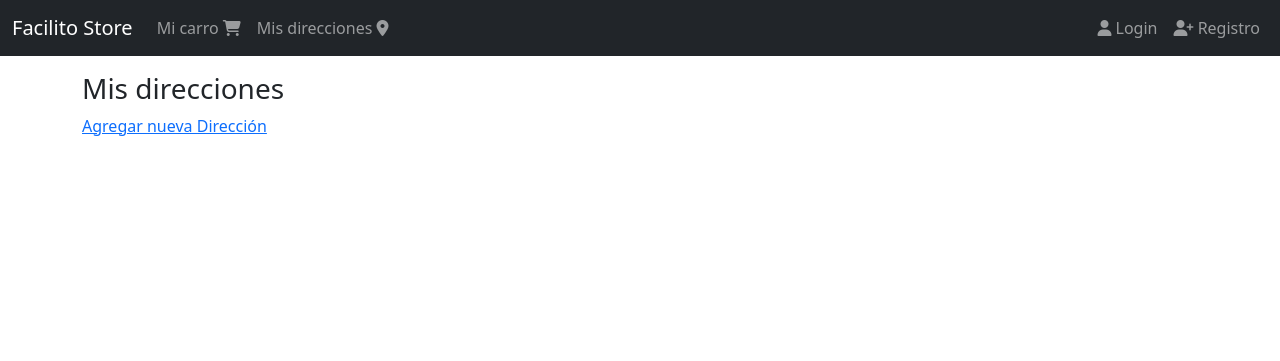
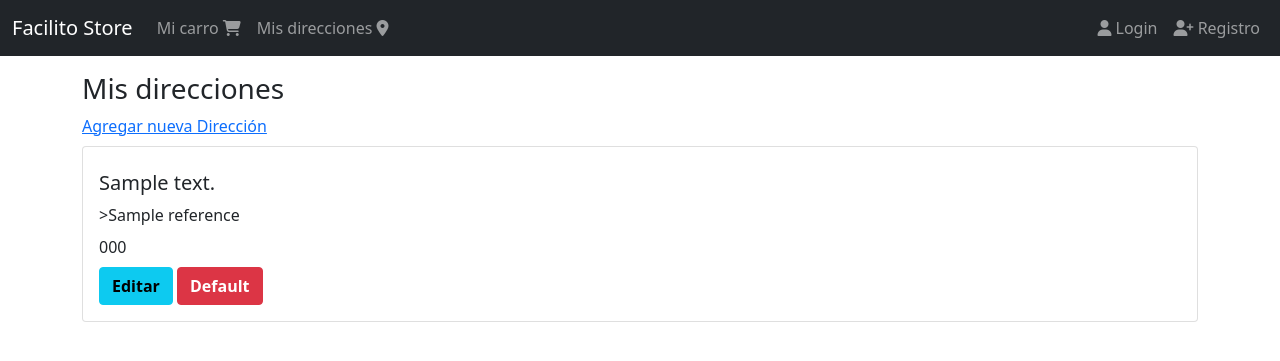
Before and after one commit to reivincitot/facilito_store, a Django app: template shipping_addresses/templates/shipping_addresses/shipping_addresses.html in a window 1280 px wide. Shown: the top 361 px of the page. Run offline with Django 3.2, Linux system fonts and the light colour scheme; the template is opened without the code that fills it: most values are stand-ins (such as "Sample title", 1, 10 or a date in 2020); some libraries are stand-ins or nearby versions.

Commit message:
Video 6 lista de direcciones modulo 8 curso de aplicaciones web con django codigo facilito

```diff
--- a/shipping_addresses/models.py
+++ b/shipping_addresses/models.py
@@ -15,3 +15,7 @@ class ShippingAddress(models.Model):
 
     def __str__(self):
         return self.postal_code
+
+    @property
+    def address(self):
+        return '{}-{}-{}'.format(self.city,self.state,self.country)
--- a/shipping_addresses/templates/shipping_addresses/shipping_addresses.html
+++ b/shipping_addresses/templates/shipping_addresses/shipping_addresses.html
@@ -5,5 +5,12 @@
             Mis direcciones
         </div>
         <a href="{% url 'shipping_addresses:create' %}">Agregar nueva Dirección</a>
+        <div class="mt-2">
+            {% for shipping_address in object_list  %}
+                <div class="mt-2">
+                    {% include 'shipping_addresses/snippets/shipping_address.html' %}
+                </div>
+            {% endfor %}
+        </div>
     </div>
 {% endblock  %}
--- /dev/null
+++ b/shipping_addresses/templates/shipping_addresses/snippets/shipping_address.html
@@ -0,0 +1,22 @@
+<div class="card">
+    <h5 class="card-hader"></h5>
+    <div class="card-body">
+        <h5 class="card-title">{{shipping_address.address}}</h5>
+        <div class="card-title">
+            >{{shipping_address.reference}}
+        </div>
+        <div class="card-title">
+            {{shipping_address.postal_code}}
+        </div>
+        <div class="mt-2">
+            <a href="#" class="btn btn-info fw-bold">Editar</a>
+            {% if shipping_address.default %}
+            <div class="text-danger mt-2">
+                Dirección Principal
+            </div>
+            {% else %}
+            <a href="#" class="btn btn-danger fw-bold">Default</a>
+            {% endif %}
+        </div>
+    </div>
+</div>
```
